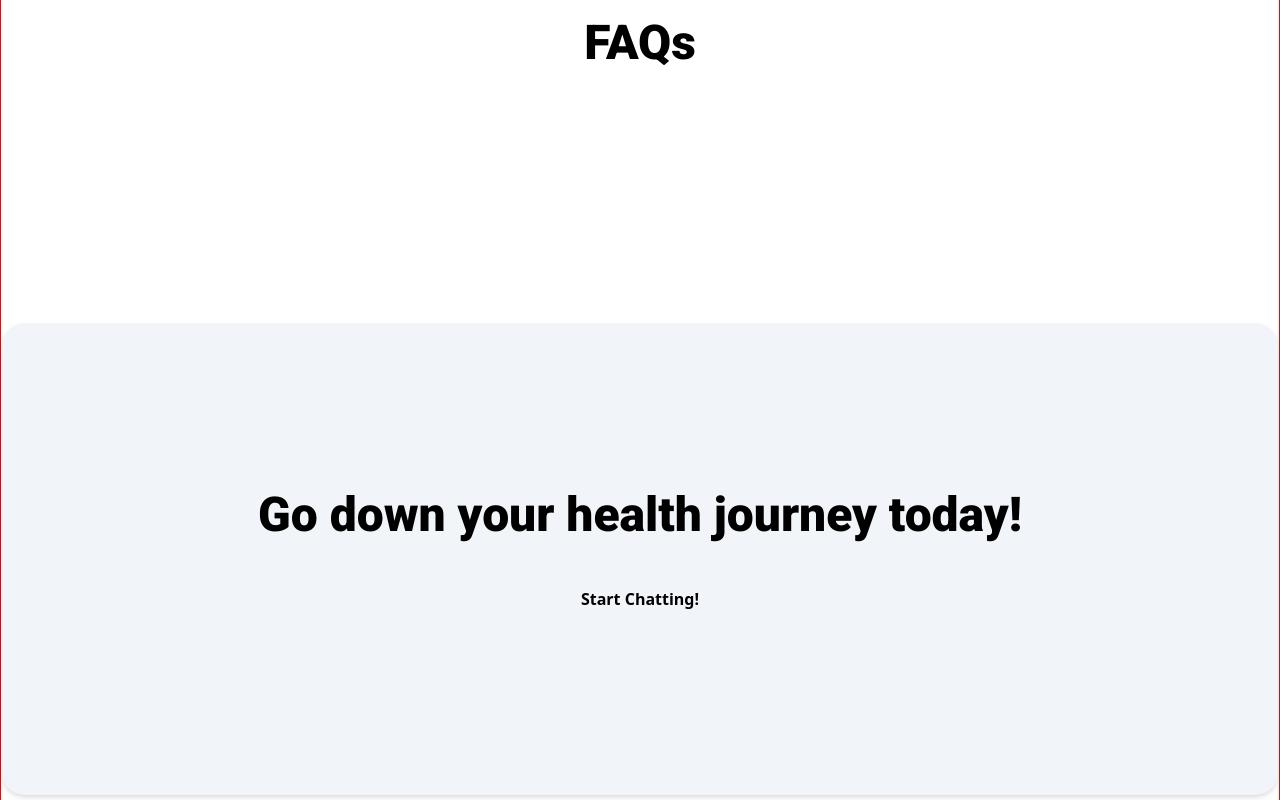
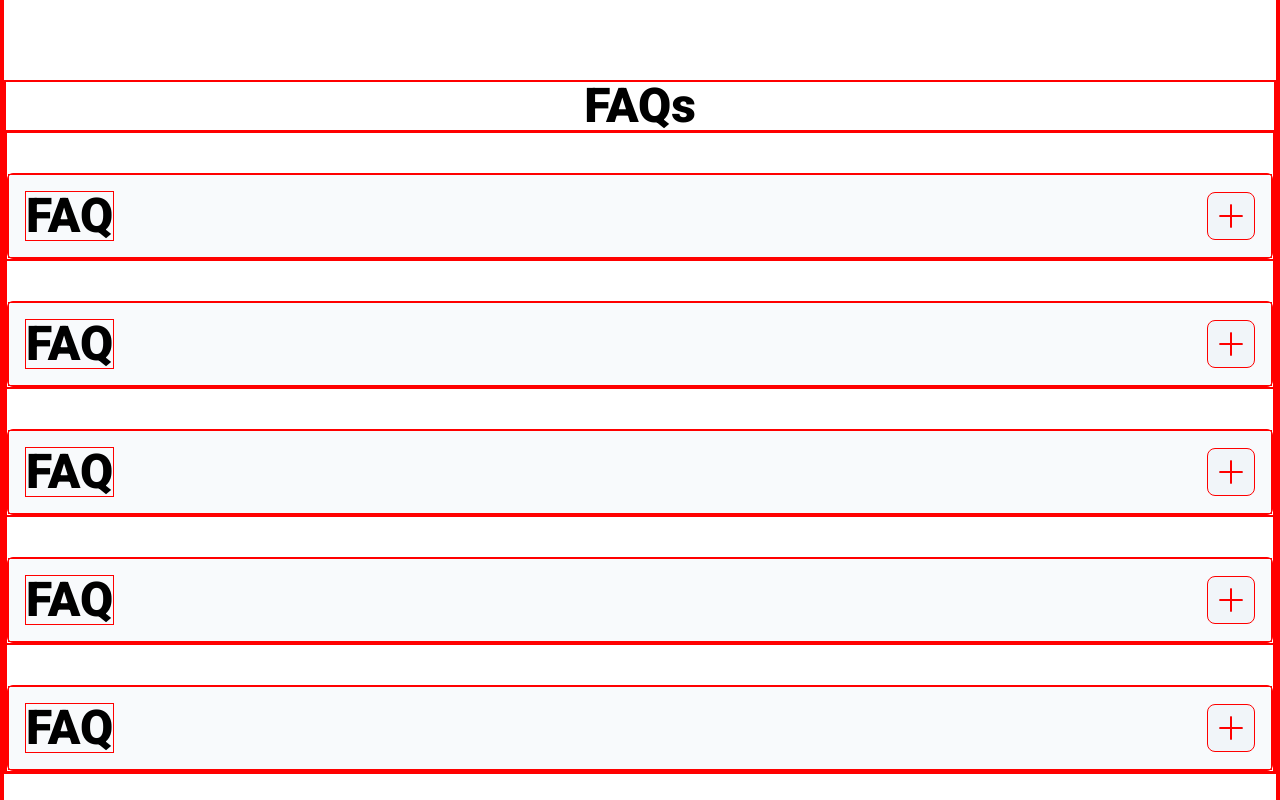
Before and after one commit to alexander-brady/ihealth.ai, a Next.js app in the folder next/: page / in a window 1280 px wide. Shown: the part 2080-2880 px from the top of the page. Built offline with nearby package versions, Linux system fonts and the light colour scheme.

Commit message:
full landing

```diff
--- a/next/app/components/core/dropDownMenu.tsx
+++ b/next/app/components/core/dropDownMenu.tsx
@@ -1,14 +1,15 @@
 'use client';
 
 import { useState } from "react";
+import SectionHeading from "./sectionHeading";
+import SectionSubText from "./sectionSubText";
 
 interface DropDownMenuProps{
   question: string,
   answer: string,
-
 }
 
-export default function DropDownMenu(){
+export default function DropDownMenu({question, answer}: DropDownMenuProps){
 
   const [showDropdown, setShowDropdown] = useState(false);
 
@@ -18,7 +19,24 @@ export default function DropDownMenu(){
 
   return(
     <div>
+      <div className={` bg-slate-50 mt-10 ${showDropdown ? 'rounded-tl-md rounded-tr-md' : 'rounded-md'}`}>
+        <div className="flex justify-between items-center p-4">
+          <SectionHeading text={question}/>
+          <button onClick={Callback} className="flex flex-col h-12 w-12 bg-slate-100 rounded-lg justify-center items-center relative overflow-hidden">
+            <span className={`absolute h-0.5 w-6 rounded-full bg-black transition-all duration-300 ${showDropdown ? 'rotate-0' : 'rotate-0'}`}></span>
+            <span className={`absolute h-0.5 w-6 rounded-full bg-black transition-all duration-300 ${showDropdown ? 'rotate-0' : '-rotate-90'}`}></span>
+          </button>
+        </div>
+      </div>
 
+
+      {showDropdown && (
+        <div className="bg-slate-50 text-left rounded-bl-md rounded-br-md">
+          <div className="p-4">
+            <SectionSubText text={answer} />
+          </div>
+        </div>
+      )}
     </div>
   );
 }
--- a/next/app/components/nav/mobileNav.tsx
+++ b/next/app/components/nav/mobileNav.tsx
@@ -23,11 +23,11 @@ export default function MobileNav() {
           </button>
         </div>
         {showDropdown && (
-        <div className="bg-white text-left">
+        <div className="bg-white text-left h-[100vh]">
           <ul className="flex flex-col p-6">
             {['About', 'Benefits', 'Questions'].map((item) => (
               <li key={item} className="my-2">
-                <a href={`#${item.toLowerCase()}`} className="block text-xl font-black duration-300 hover:text-blue-600 transition-colors">
+                <a onClick={Callback} href={`#${item.toLowerCase()}`} className="block text-xl font-black duration-300 hover:text-blue-600 transition-colors">
                   {item}
                 </a>
               </li>
--- a/next/app/globals.css
+++ b/next/app/globals.css
@@ -6,6 +6,6 @@
   scroll-behavior: smooth;
 }
 
-  :root{
+  *{
   border: 1px solid red;
 }
--- a/next/app/page.tsx
+++ b/next/app/page.tsx
@@ -8,6 +8,7 @@ import LandingNav from "./components/nav/landingNav";
 import MobileNav from "./components/nav/mobileNav";
 import SectionHeading from "./components/core/sectionHeading";
 import SectionSubText from "./components/core/sectionSubText";
+import DropDownMenu from './components/core/dropDownMenu';
 
 export default function Home() {
   return (
@@ -65,15 +66,21 @@ export default function Home() {
       <section id="questions" className="w-full py-32">
         <div className="text-center max-w-screen-xl mx-auto">
           <SectionHeading text="FAQs"/>
-
+            <div className="mx-5 xl:mx-0">
+              <DropDownMenu question="FAQ" answer="Lorem ipsum odor amet, consectetuer adipiscing elit. Magna ridiculus condimentum aenean penatibus tempus imperdiet justo vulputate. Mus eget pharetra mattis rhoncus vulputate neque hac."/>
+              <DropDownMenu question="FAQ" answer="Lorem ipsum odor amet, consectetuer adipiscing elit. Magna ridiculus condimentum aenean penatibus tempus imperdiet justo vulputate. Mus eget pharetra mattis rhoncus vulputate neque hac."/>
+              <DropDownMenu question="FAQ" answer="Lorem ipsum odor amet, consectetuer adipiscing elit. Magna ridiculus condimentum aenean penatibus tempus imperdiet justo vulputate. Mus eget pharetra mattis rhoncus vulputate neque hac."/>
+              <DropDownMenu question="FAQ" answer="Lorem ipsum odor amet, consectetuer adipiscing elit. Magna ridiculus condimentum aenean penatibus tempus imperdiet justo vulputate. Mus eget pharetra mattis rhoncus vulputate neque hac."/>
+              <DropDownMenu question="FAQ" answer="Lorem ipsum odor amet, consectetuer adipiscing elit. Magna ridiculus condimentum aenean penatibus tempus imperdiet justo vulputate. Mus eget pharetra mattis rhoncus vulputate neque hac."/>
+            </div>
         </div>
       </section>
 
       <section className="w-full py-32">
-        <div className="max-w-screen-xl bg-slate-100 rounded-3xl m-auto p-32 shadow-md">
-          <div className="flex flex-col text-center items-center p-10">
+        <div className="max-w-screen-xl bg-slate-100 rounded-3xl m-auto py-32 px-16">
+          <div className="flex flex-col text-center items-center">
             <SectionHeading text="Go down your health journey today!"/>
-            <Button text="Start Chatting!" stylingClass="py-4 px-4 bg-slate-100 mt-8 text-center max-w-48" pageRef="/login" />
+            <Button text="Start Chatting!" stylingClass="py-4 px-4 bg-slate-200 mt-8 text-center max-w-48" pageRef="/login" />
           </div>
         </div>
       </section>
```
